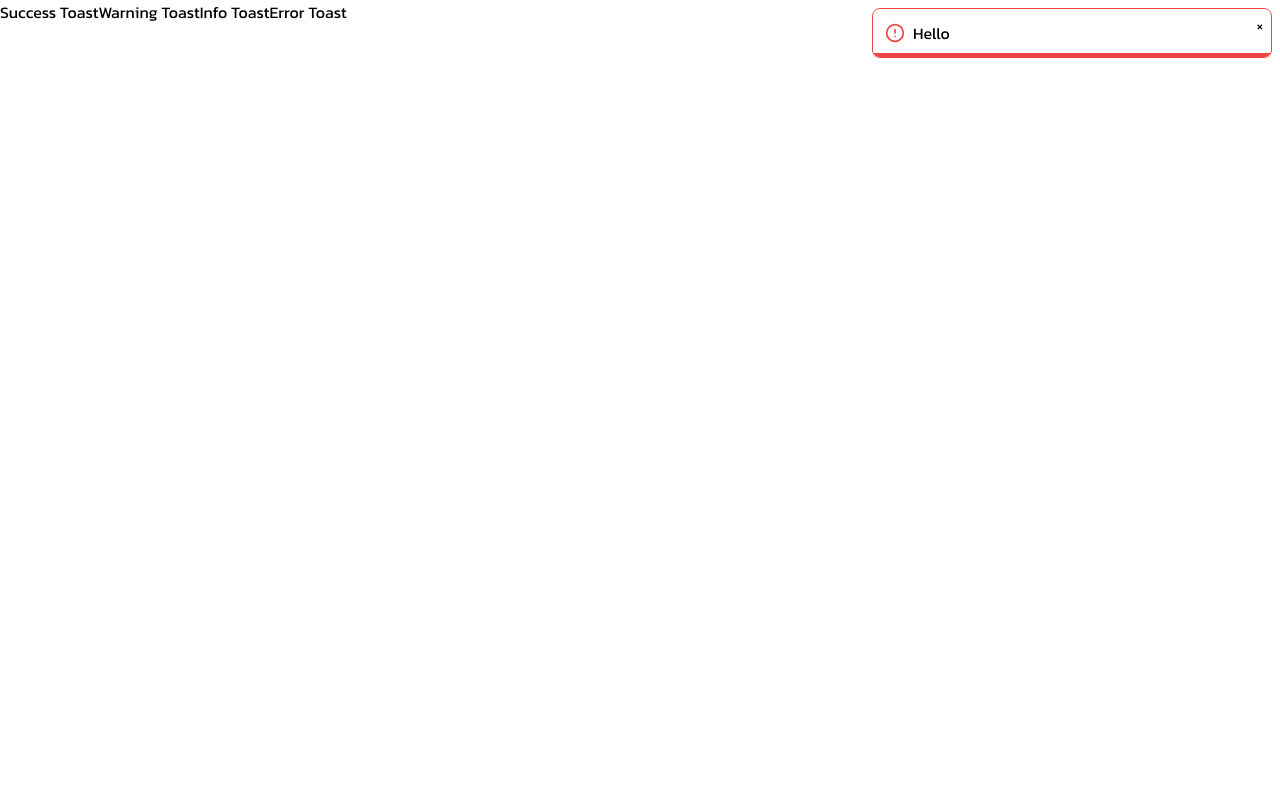
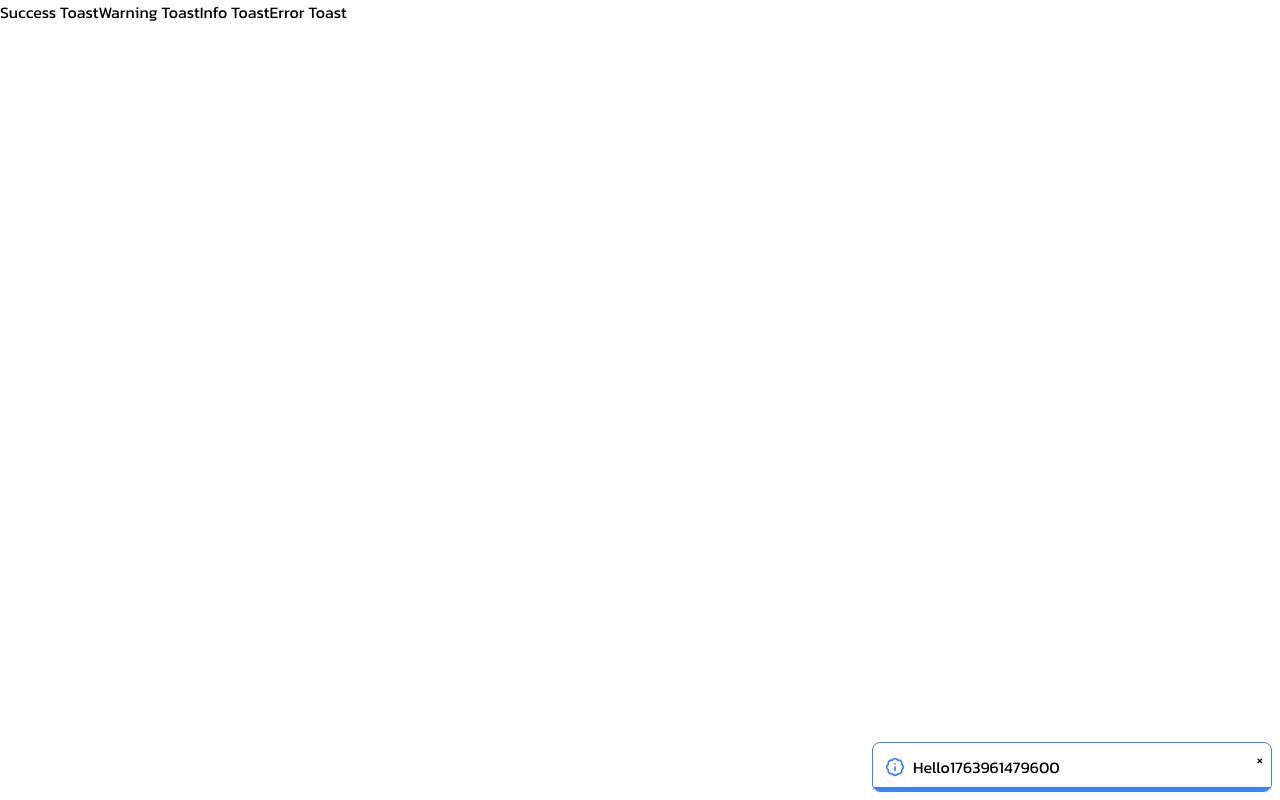
Before and after one commit to abhidatta0/react-reusables-tailwind, a React (Vite) app: page / in a window 1280 px wide. Both pictures are taken after a click on the button "Success Toast". Built offline with nearby package versions, Linux system fonts and the light colour scheme.

Commit message:
toast - multiple toast and adding ToastContainer,removing toast

```diff
--- a/src/App.tsx
+++ b/src/App.tsx
@@ -1,10 +1,13 @@
 import AccordionExample from "./components/Accordion/Example";
 import ToastExample from './components/Toast/Example';
+import ToastProvider from "./components/Toast/ToastProvider";
 
 function App() {
   return (
-    // <AccordionExample />
+    <ToastProvider position="bottom-right">
+    {/* <AccordionExample /> */}
     <ToastExample />
+    </ToastProvider>
   );
 }
 
--- a/src/components/Toast/Example.tsx
+++ b/src/components/Toast/Example.tsx
@@ -1,16 +1,15 @@
-import { useState } from "react"
-import Toast from "./Toast"
+import { useToastContext } from "./ToastProvider";
 
 const Example = () => {
-  const [showToast, setShowToast] = useState(false);
 
+  const {addNotification} = useToastContext();
   const toggleToast = ()=>{
-    setShowToast(!showToast);
+    addNotification({title:'Hello'+new Date().getTime(),cta: null,
+      onRemove:()=> console.log(1)
+    })
   }
   return (
     <div>
-
-        <Toast show={showToast} title="Hello"  cta={null} id={1} type="danger" />
         <button onClick={()=> toggleToast()}>Success Toast</button>
         <button>Warning Toast</button>
         <button>Info Toast</button>
--- a/src/components/Toast/Toast.tsx
+++ b/src/components/Toast/Toast.tsx
@@ -2,7 +2,6 @@ import { ReactNode } from "react"
 import { BadgeCheck,LucideIcon, CircleAlert , BadgeInfo} from 'lucide-react';
 
 type ToastType = 'info'|'danger'|"success";
-type Position = 'top-right'|'top-left'|"bottom-right"|'bottom-left';
 
 
 const Icon:Record<ToastType,LucideIcon> = {
@@ -30,22 +29,18 @@ const progressColor:Record<ToastType,string> = {
 };
 
 
-
-
-type Props = {
-  show: boolean,
-  id:number,
+export type Props = {
+  id: number,
   title: string,
   description?:string,
-  onRemove?:()=> void,
-  cta:ReactNode,
+  onRemove?:(id: number)=> void,
+  cta?:ReactNode,
   type?:ToastType,
-  position?:Position,
-}
+};
 
-const Toast = ({show,title,description,cta,onRemove, type = 'info',position='top-right'}:Props) => {
+const Toast = ({title,description,cta,onRemove, type = 'info',id}:Props) => {
   const handleRemove = ()=>{
-    onRemove?.();
+    onRemove?.(id);
   }
 
   const TypeIcon = Icon[type];
@@ -53,9 +48,8 @@ const Toast = ({show,title,description,cta,onRemove, type = 'info',position='top
 
 
   return (
-    <div>
-      {show && <div data-position={position} className={`fixed  toast w-[400px] border ${borderColor[type]} rounded-lg overflow-hidden`}>
-        <button onClick={handleRemove} className="absolute right-2 top-1 bg-transparent">&times;</button>
+      <div className={`relative  toast w-[400px] border ${borderColor[type]} rounded-lg overflow-hidden`}>
+        {onRemove && <button onClick={handleRemove} className="absolute right-2 top-1 bg-transparent">&times;</button>}
         <div className="flex items-center gap-3 p-3">
           <div className="flex items-center gap-2 flex-1 ">
              <TypeIcon className={TypeIconColor} size={20}/>
@@ -69,8 +63,7 @@ const Toast = ({show,title,description,cta,onRemove, type = 'info',position='top
           </div>}
         </div>
         <div className={`h-1 w-full absolute bottom-0 left-0 ${progressColor[type]} border-l-0 border-r-0`}></div>
-      </div>}
-    </div>
+      </div>
   )
 }
 export default Toast
--- /dev/null
+++ b/src/components/Toast/ToastContainer.tsx
@@ -0,0 +1,18 @@
+import Toast, { Props as ToastProps } from "./Toast";
+import { Position } from "./ToastProvider";
+
+
+type Props = {
+    toasts: ToastProps[],
+    position:Position,
+    handleRemove: (id: number)=> void,
+}
+const ToastContainer = ({toasts,position='top-right', handleRemove}:Props) => {
+
+  return (
+  <div className="toast-container flex flex-col gap-2 fixed" data-position={position}>
+    {toasts.map(toast=> <Toast  {...toast} onRemove={toast.onRemove ? handleRemove:undefined} key={toast.id}/>)}
+   </div>
+  )
+}
+export default ToastContainer
--- /dev/null
+++ b/src/components/Toast/ToastProvider.tsx
@@ -0,0 +1,51 @@
+import { createContext, ReactNode, useCallback, useState,useContext } from "react"
+import { Props as ToastProps } from "./Toast";
+import ToastContainer from "./ToastContainer";
+
+export type Position = 'top-right'|'top-left'|"bottom-right"|'bottom-left';
+
+type ToastContextType = {
+  addNotification:(params: Omit<ToastProps,'id'>) => void
+}
+const ToastContext = createContext<ToastContextType|null>(null);
+
+type Props = {
+    children: ReactNode;
+    position?: Position,
+}
+const ToastProvider = ({children,position = 'top-right'}:Props) => {
+
+  const [toasts, setToasts] = useState<ToastProps[]>([]);
+
+  // remove toast by id from list
+  const handleRemove = (id: number)=>{
+    setToasts([...toasts].filter(toast => toast.id !== id));
+  }
+
+  const addNotification = useCallback(({title, description, type, cta,onRemove}:Omit<ToastProps,'id'>)=>{
+    const id = new Date().getTime();
+    const obj = {title, description, type, cta, id,onRemove};
+    setToasts(prev=> ([obj,...prev]))
+  },[]);
+  return (
+    <>
+    <ToastContext.Provider value={{addNotification}}>
+   {children}
+   </ToastContext.Provider>
+   <ToastContainer toasts={toasts} handleRemove={handleRemove} position={position}/>
+   </>
+  )
+}
+export default ToastProvider;
+
+export const useToastContext = () => {
+  const toastContext = useContext(ToastContext);
+
+  if (!toastContext) {
+    throw new Error(
+      "useToastContext has to be used within <ToastProvider>"
+    );
+  }
+
+  return toastContext;
+};
--- a/src/index.css
+++ b/src/index.css
@@ -8,18 +8,18 @@
         animation: slide .5s 1;
     }
 
-    .toast[data-position="top-right"]{
+    .toast-container[data-position="top-right"]{
         @apply top-2 right-2
     }
 
-    .toast[data-position="top-left"]{
+    .toast-container[data-position="top-left"]{
         @apply top-2 left-2
     }
 
-    .toast[data-position="bottom-right"]{
+    .toast-container[data-position="bottom-right"]{
         @apply bottom-2 right-2
     }
-    .toast[data-position="bottom-left"]{
+    .toast-container[data-position="bottom-left"]{
         @apply bottom-2 left-2
     }
 
```
